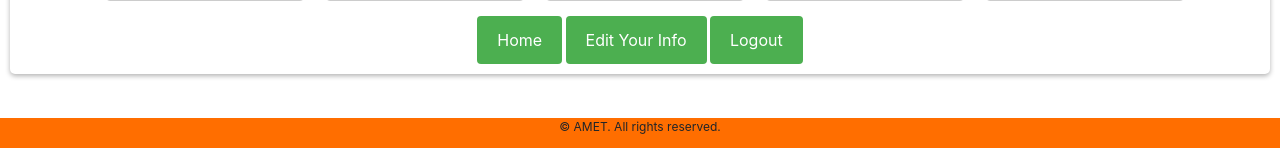
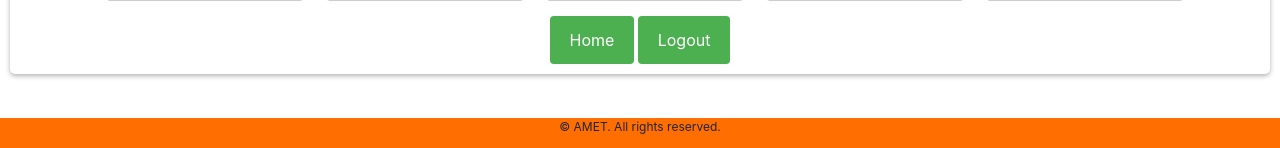
Before and after one commit to Bikilaketema/AMET-V2.0, a Flask app: page /dashboard in a window 1280 px wide. Shown: the part 652-800 px from the top of the page. Run offline with Flask 3, Linux system fonts and the light colour scheme; a user stored in the database is signed in; some libraries are stand-ins or nearby versions.

Commit message:
updated the dashboard page

```diff
--- a/packages/templates/dashboard.html
+++ b/packages/templates/dashboard.html
@@ -37,7 +37,6 @@
 </div>
 
 <button class="dashboard-button" style="margin-top: 10px;"><a href="{{ url_for('market') }}">Home</a></button>
-<button class="dashboard-button" id="ed" style="margin-top: 10px;"><a href="#">Edit Your Info</a></button>
 <button class="dashboard-button" style="margin-top: 10px;"><a href="{{ url_for('logout') }}">Logout</a></button>
 
 
```
